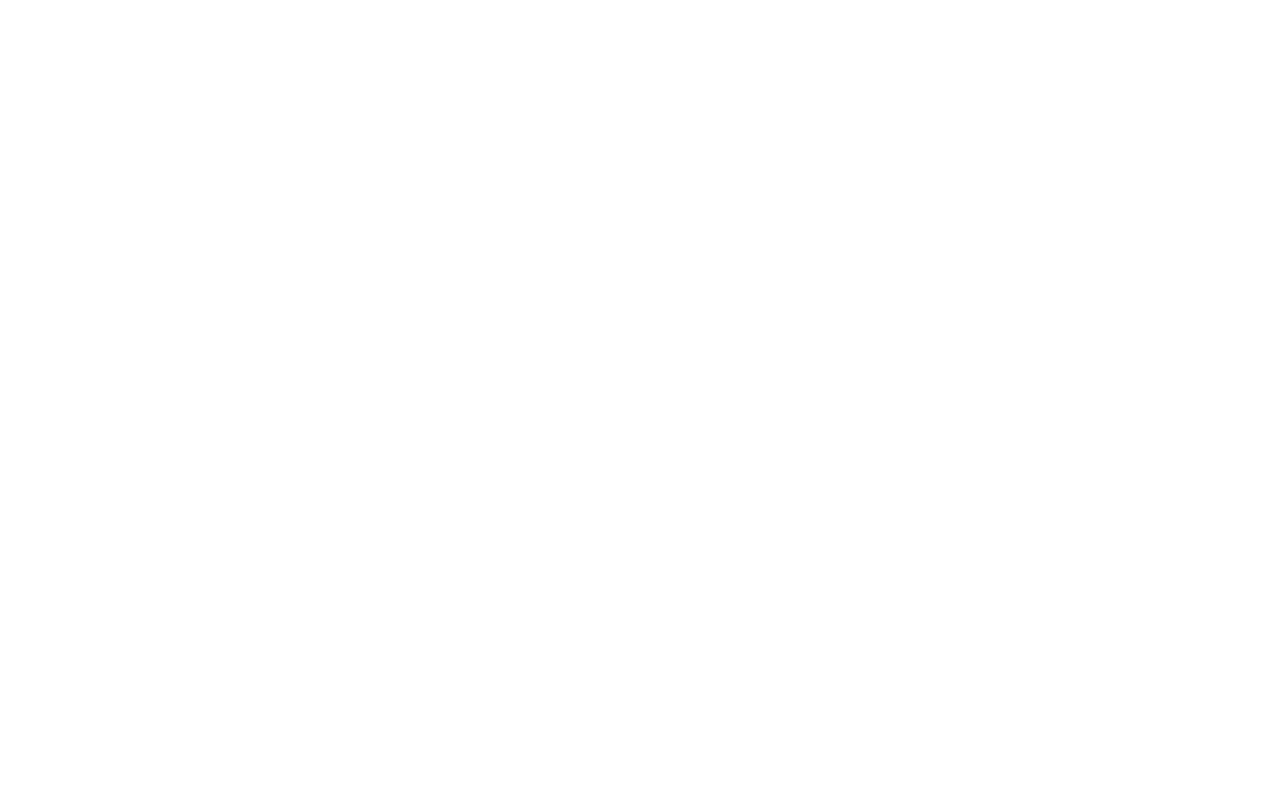
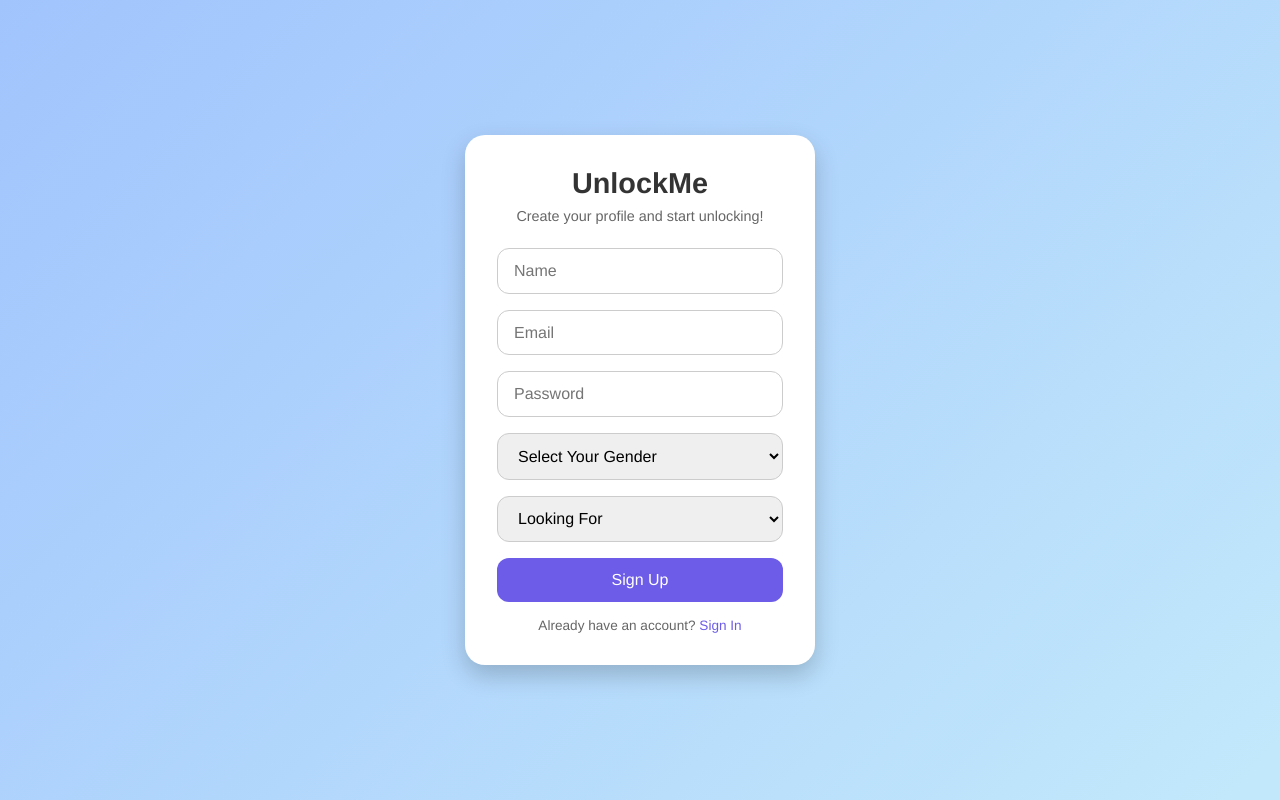
Before and after one commit to MorinoCode/Unlock-Me-Frontend, a React app: page /signup in a window 1280 px wide. Before the commit this address had no page. Built offline with nearby package versions, Linux system fonts and the light colour scheme; the HTML template or start-up script is replaced by a standard one.

Commit message:
basic signup page

```diff
--- a/src/App.jsx
+++ b/src/App.jsx
@@ -1,11 +1,12 @@
 import { BrowserRouter, Route, Routes } from 'react-router-dom'
+import SignupPage from './pages/signupPage/SignupPage'
 
 const App = () => {
   return (
     <>
     <BrowserRouter>
       <Routes>
-        <Route   />
+        <Route path='/signup' element={<SignupPage />}  />
       </Routes>
     </BrowserRouter>
     </>
--- /dev/null
+++ b/src/pages/signupPage/SignupPage.css
@@ -0,0 +1,82 @@
+/* Register page styles for UnlockMe */
+* {
+  box-sizing: border-box;
+  margin: 0;
+  padding: 0;
+  font-family: "Helvetica Neue", Helvetica, Arial, sans-serif;
+}
+
+.register-container {
+  display: flex;
+  justify-content: center;
+  align-items: center;
+  height: 100vh;
+  background: linear-gradient(135deg, #a1c4fd, #c2e9fb);
+}
+
+.register-card {
+  background-color: #fff;
+  padding: 2rem;
+  border-radius: 20px;
+  box-shadow: 0 10px 25px rgba(0, 0, 0, 0.2);
+  width: 350px;
+  text-align: center;
+}
+
+.register-title {
+  font-size: 1.8rem;
+  margin-bottom: 0.5rem;
+  color: #333;
+}
+.register-subtitle {
+  font-size: 0.9rem;
+  margin-bottom: 1.5rem;
+  color: #666;
+}
+
+.register-form {
+  display: flex;
+  flex-direction: column;
+}
+.register-input,
+.register-select {
+  padding: 0.8rem 1rem;
+  margin-bottom: 1rem;
+  border-radius: 12px;
+  border: 1px solid #ccc;
+  font-size: 1rem;
+}
+.register-input:focus,
+.register-select:focus {
+  border-color: #6c5ce7;
+  outline: none;
+  box-shadow: 0 0 5px rgba(108, 92, 231, 0.5);
+}
+
+.register-button {
+  padding: 0.8rem 1rem;
+  border: none;
+  border-radius: 12px;
+  background: #6c5ce7;
+  color: white;
+  font-size: 1rem;
+  cursor: pointer;
+  transition: all 0.3s ease;
+}
+.register-button:hover {
+  background: #341f97;
+  transform: scale(1.05);
+}
+
+.register-footer {
+  margin-top: 1rem;
+  font-size: 0.85rem;
+  color: #666;
+}
+.register-footer a {
+  color: #6c5ce7;
+  text-decoration: none;
+}
+.register-footer a:hover {
+  text-decoration: underline;
+}
--- /dev/null
+++ b/src/pages/signupPage/SignupPage.jsx
@@ -0,0 +1,83 @@
+import React, { useState } from "react";
+import "./SignupPage.css";
+
+const SignupPage = () => {
+  const [name, setName] = useState("");
+  const [email, setEmail] = useState("");
+  const [password, setPassword] = useState("");
+  const [gender, setGender] = useState("");
+  const [lookingFor, setLookingFor] = useState("");
+
+  const handleSubmit = (e) => {
+    e.preventDefault();
+    console.log("Register submitted:", { name, email, password, gender, lookingFor });
+  };
+
+  return (
+    <div className="register-container">
+      <div className="register-card">
+        <h2 className="register-title">UnlockMe</h2>
+        <p className="register-subtitle">Create your profile and start unlocking!</p>
+        <form onSubmit={handleSubmit} className="register-form">
+          <input
+            type="text"
+            placeholder="Name"
+            value={name}
+            onChange={(e) => setName(e.target.value)}
+            required
+            className="register-input"
+          />
+          <input
+            type="email"
+            placeholder="Email"
+            value={email}
+            onChange={(e) => setEmail(e.target.value)}
+            required
+            className="register-input"
+          />
+          <input
+            type="password"
+            placeholder="Password"
+            value={password}
+            onChange={(e) => setPassword(e.target.value)}
+            required
+            className="register-input"
+          />
+
+          <select
+            value={gender}
+            onChange={(e) => setGender(e.target.value)}
+            required
+            className="register-select"
+          >
+            <option value="">Select Your Gender</option>
+            <option value="Female">Female</option>
+            <option value="Male">Male</option>
+            <option value="Other">Other</option>
+          </select>
+
+          <select
+            value={lookingFor}
+            onChange={(e) => setLookingFor(e.target.value)}
+            required
+            className="register-select"
+          >
+            <option value="">Looking For</option>
+            <option value="Female">Female</option>
+            <option value="Male">Male</option>
+            <option value="Other">Other</option>
+          </select>
+
+          <button type="submit" className="register-button">Sign Up</button>
+        </form>
+        <div className="register-footer">
+          <p>
+            Already have an account? <a href="/login">Sign In</a>
+          </p>
+        </div>
+      </div>
+    </div>
+  );
+};
+
+export default SignupPage;
```
